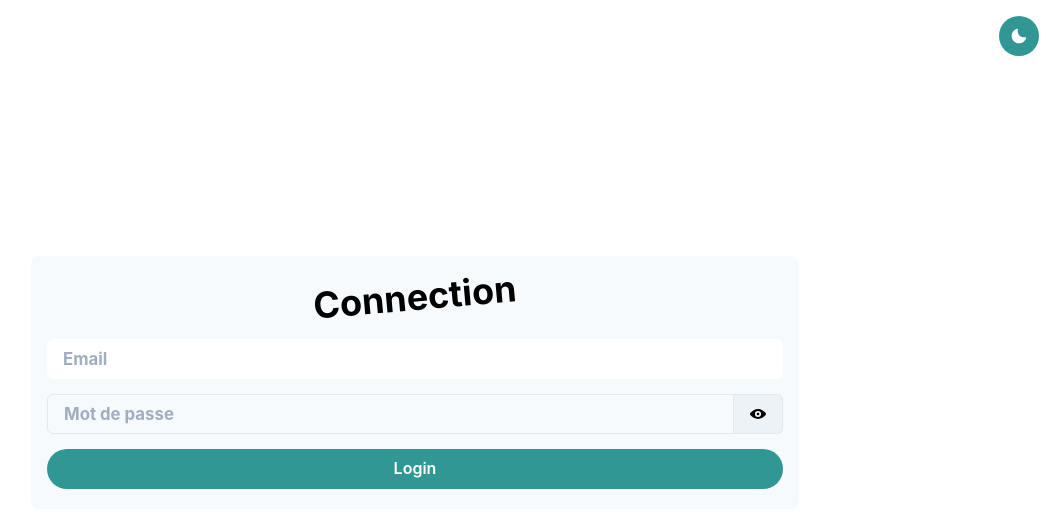
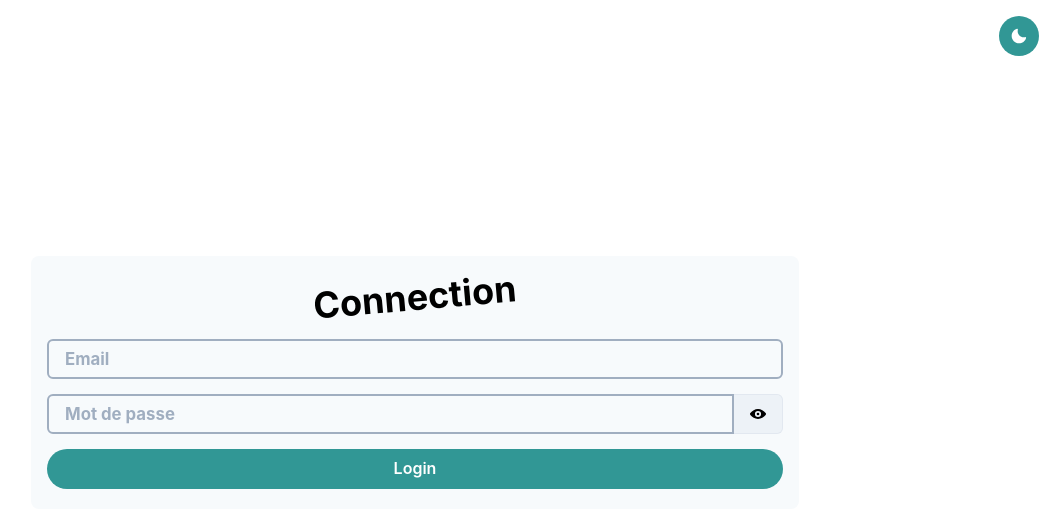
Before and after one commit to franckLdx/react-execercies, a React (Vite) app in the folder tekkiesTools/: page / in a window 1280 px wide. Shown: the top 528 px of the page, without its empty margins (225-1280 px from the left). Built offline with nearby package versions, Linux system fonts and the light colour scheme.

Commit message:
input theme

```diff
--- a/tekkiesTools/src/components/EmailInput.tsx
+++ b/tekkiesTools/src/components/EmailInput.tsx
@@ -1,13 +1,13 @@
 import React, { FC } from 'react';
 
-import { placeholderForInput } from '../theme';
+import { inputTheme, placeholderInputTheme } from '../theme';
 import { Input } from '@chakra-ui/react';
 
 export const EmailInput: FC = () => (
   <Input
     placeholder="Email"
     type="email"
-    variant="login"
-    _placeholder={placeholderForInput}
+    _placeholder={placeholderInputTheme}
+    {...inputTheme.baseStyle}
   />
 );
--- a/tekkiesTools/src/components/PasswordInput.tsx
+++ b/tekkiesTools/src/components/PasswordInput.tsx
@@ -7,7 +7,7 @@ import {
   InputRightAddon,
 } from '@chakra-ui/react';
 import { ViewIcon, ViewOffIcon } from '@chakra-ui/icons';
-import { placeholderForInput } from '../theme';
+import { inputTheme, placeholderInputTheme } from '../theme';
 
 export const PasswordInput: FC = () => {
   const [view, setView] = useState(false);
@@ -27,7 +27,8 @@ export const PasswordInput: FC = () => {
       <Input
         placeholder="Mot de passe"
         type={inputType}
-        _placeholder={placeholderForInput}
+        _placeholder={placeholderInputTheme}
+        {...inputTheme.baseStyle}
       />
       <InputRightAddon>{icon}</InputRightAddon>
     </InputGroup>
--- a/tekkiesTools/src/theme/components/input.ts
+++ b/tekkiesTools/src/theme/components/input.ts
@@ -1,21 +1,27 @@
 import { ComponentSingleStyleConfig, CSSObject } from '@chakra-ui/react';
 
-export const placeholderForInputTheme: CSSObject = {
+export const placeholderInputTheme: CSSObject = {
   fontSize: '1.05em',
   fontWeight: 'bold',
   color: 'gray.400',
 };
 
-export const inputTheme: ComponentSingleStyleConfig = {
+export const borderInputTheme = {
+  borderColor: 'gray.400',
+  borderStyle: 'solid',
+  borderWidth: '2px',
+};
+
+export const inputTheme = {
   baseStyle: {
-    borderColor: 'gray.400',
+    ...borderInputTheme,
     color: 'black',
-    backgroundColor: 'white',
   },
   variants: {
-    login: {
-      border: 'solid 2px',
-      borderColor: 'black',
+    outline: {
+      borderWidth: '5',
+      borderStyle: 'solid',
+      borderColor: 'red',
     },
   },
 };
--- a/tekkiesTools/src/theme/index.ts
+++ b/tekkiesTools/src/theme/index.ts
@@ -8,7 +8,7 @@ import { colorMode } from './colorMode';
 import { layerStyles } from './layerStyle';
 import { buttonTheme, containerTheme, inputTheme } from './components';
 
-export { placeholderForInputTheme as placeholderForInput } from './components';
+export { placeholderInputTheme, inputTheme } from './components';
 
 const colorScheme = withDefaultColorScheme({
   colorScheme: 'teal',
```
